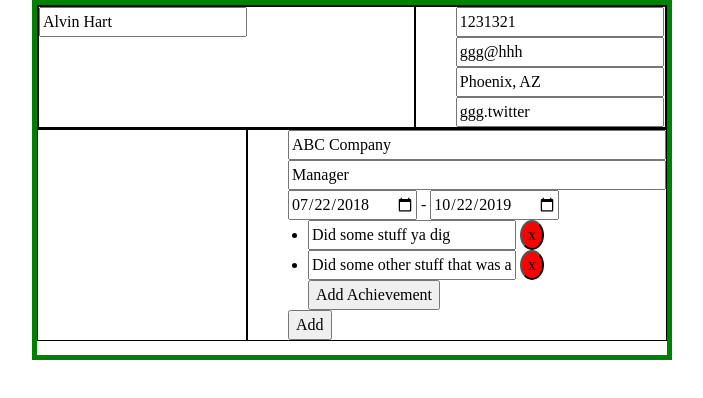
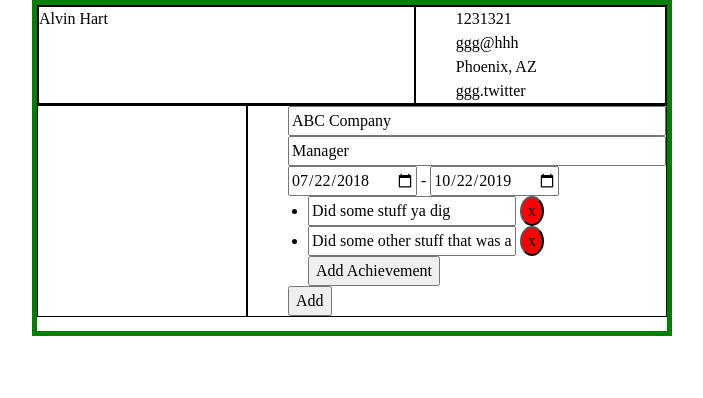
Before and after one commit to greenzombie123/cv-application, a React (Vite) app: page / in a window 1280 px wide. Shown: the top 398 px of the page, without its empty margins (288-991 px from the left). Built offline with nearby package versions, Linux system fonts and the light colour scheme.

Commit message:
Implemented useContext for hasSubmit state

```diff
--- a/src/App.jsx
+++ b/src/App.jsx
@@ -1,19 +1,21 @@
-import TopInfoSection from './components/TopInfoSection/TopInfoSection'
-import "./App.css"
-import { useState } from 'react'
-import SideInfoSection from './components/SideInfoSection/SideInfoSection'
-import MainInfoSection from './components/MainInfoSection/MainInfoSection'
+import TopInfoSection from "./components/TopInfoSection/TopInfoSection";
+import "./App.css";
+import { useHasSubmit } from "./hasSubmitContext";
+import SideInfoSection from "./components/SideInfoSection/SideInfoSection";
+import MainInfoSection from "./components/MainInfoSection/MainInfoSection";
 
 function App() {
-  const [hasSubmit, setHasSubmit] = useState(false)
+  const {hasSubmit, setHasSubmit, HasSubmitContext} = useHasSubmit()
 
   return (
-    <div className='App'>
-      <TopInfoSection hasSubmit={hasSubmit}/>
-      <SideInfoSection hasSubmit={hasSubmit}/>
-      <MainInfoSection hasSubmit={hasSubmit}/>
+    <div className="App">
+      <HasSubmitContext.Provider value={hasSubmit}>
+        <TopInfoSection hasSubmit={hasSubmit} />
+        <SideInfoSection hasSubmit={hasSubmit} />
+        <MainInfoSection hasSubmit={hasSubmit} />
+      </HasSubmitContext.Provider>
     </div>
-  )
+  );
 }
 
-export default App
+export default App;
--- a/src/components/TopInfoSection/ContactInfo.jsx
+++ b/src/components/TopInfoSection/ContactInfo.jsx
@@ -1,19 +1,21 @@
 import Input from "../UtilityComponents/Input";
 import "../css/ContactInfo.css";
+import { useContext } from "react";
+import { useHasSubmit } from "../../hasSubmitContext";
 
-function ContactInfo({
-  phoneNumber,
-  email,
-  address,
-  socialMedia,
-  onChange,
-  hasSubmit,
-}) {
+function ContactInfo({ phoneNumber, email, address, socialMedia, onChange }) {
+  const {HasSubmitContext} = useHasSubmit()
+    const hasSubmit = useContext(HasSubmitContext)
+
   return (
     <ul className="contactInfo">
       <li>
         {hasSubmit ? (
-          phoneNumber ? <p>{phoneNumber}</p> : <p>Enter your number</p>
+          phoneNumber ? (
+            <p>{phoneNumber}</p>
+          ) : (
+            <p>Enter your number</p>
+          )
         ) : (
           <Input
             id="phonenumber"
@@ -27,7 +29,11 @@ function ContactInfo({
       </li>
       <li>
         {hasSubmit ? (
-         email ? <p>{email}</p> : <p>Enter your email address</p>
+          email ? (
+            <p>{email}</p>
+          ) : (
+            <p>Enter your email address</p>
+          )
         ) : (
           <Input
             id="email"
@@ -40,14 +46,22 @@ function ContactInfo({
       </li>
       <li>
         {hasSubmit ? (
-          address ? <p>{address}</p> : <p>Enter your address</p>
+          address ? (
+            <p>{address}</p>
+          ) : (
+            <p>Enter your address</p>
+          )
         ) : (
           <Input id="address" value={address} onChange={onChange} />
         )}
       </li>
       <li>
         {hasSubmit ? (
-          socialMedia ? <p>{socialMedia}</p> : <p>Enter your social media</p>
+          socialMedia ? (
+            <p>{socialMedia}</p>
+          ) : (
+            <p>Enter your social media</p>
+          )
         ) : (
           <Input id="socialmedia" value={socialMedia} onChange={onChange} />
         )}
--- a/src/components/TopInfoSection/Name.jsx
+++ b/src/components/TopInfoSection/Name.jsx
@@ -1,7 +1,12 @@
 import Input from "../UtilityComponents/Input"
 import "../css/Name.css"
+import { useContext } from "react";
+import { useHasSubmit } from "../../hasSubmitContext";
 
-function Name({name, onChange, hasSubmit}){
+function Name({name, onChange}){
+    const {HasSubmitContext} = useHasSubmit()
+    const hasSubmit = useContext(HasSubmitContext)
+
     return (
         <div className="name">
             {hasSubmit ? <p>{name}</p> : <Input value={name} onChange={onChange}/>}
--- a/src/components/TopInfoSection/TopInfoSection.jsx
+++ b/src/components/TopInfoSection/TopInfoSection.jsx
@@ -3,7 +3,7 @@ import "../css/Top.css"
 import ContactInfo from "./ContactInfo";
 import Name from "./Name";
 
-function TopInfoSection({hasSubmit}) {
+function TopInfoSection() {
     const [name, setName] = useState("Alvin Hart")
     const [contactInfo, setContactInfo] = useState({phoneNumber:1231321, email:"ggg@hhh", socialMedia:"ggg.twitter", address:"Phoenix, AZ"})
 
@@ -22,8 +22,8 @@ function TopInfoSection({hasSubmit}) {
 
     return (
         <div className="top">
-           <Name name={name} onChange={onNameChange} hasSubmit={hasSubmit}/>
-           <ContactInfo {...contactInfo} onChange={onContactInfoChange} hasSubmit={hasSubmit}/>
+           <Name name={name} onChange={onNameChange}/>
+           <ContactInfo {...contactInfo} onChange={onContactInfoChange}/>
         </div>
     )
 }
--- /dev/null
+++ b/src/hasSubmitContext.js
@@ -0,0 +1,10 @@
+import { createContext } from "react";
+import { useState } from "react";
+
+export const useHasSubmit = () => {
+  const [hasSubmit, setHasSubmit] = useState(true);
+
+  const HasSubmitContext = createContext(hasSubmit);
+
+  return { hasSubmit, setHasSubmit, HasSubmitContext };
+};
```
